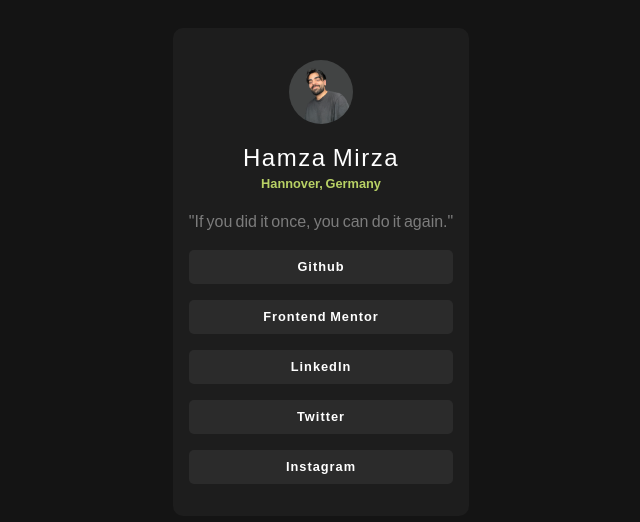
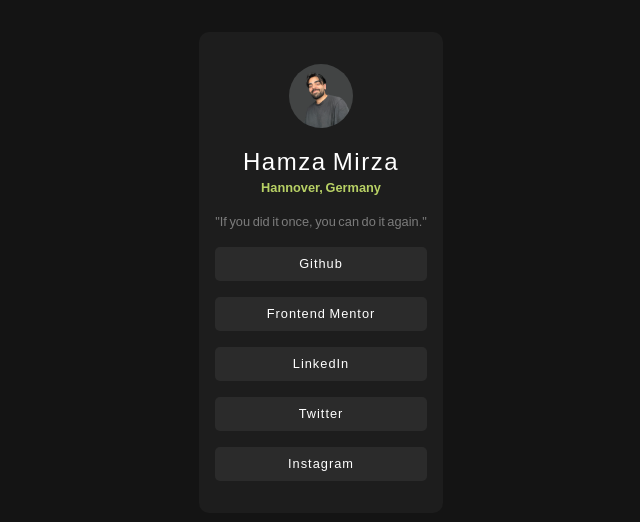
Before and after one commit to devham236/vanillaJs, a plain HTML site: page personal-card/index.html in a window 1280 px wide. Shown: the part 128-650 px from the top of the page, without its empty margins (319-959 px from the left). Drawn offline with Linux system fonts and the light colour scheme.

Commit message:
adjusted styles

```diff
--- a/personal-card/styles.css
+++ b/personal-card/styles.css
@@ -72,6 +72,7 @@
 .slogan{
     color: var(--grey-text-color);
     margin-bottom: 1rem;
+    font-size: 0.8rem;
 }
 
 .social-links .link{
@@ -80,7 +81,7 @@
     background-color: var(--grey-background-color);
     padding: 0.5rem 0;
     color: var(--white-text-color);
-    font-weight: 600;
+    font-weight: 400;
     letter-spacing: 1px;
     border-radius: 5px;
     font-size: 0.8rem;
@@ -90,3 +91,7 @@
 .social-links .link:last-child{
     margin-bottom: 0;
 }
+
+@media screen and (min-width: 1000px) {
+
+}
```
